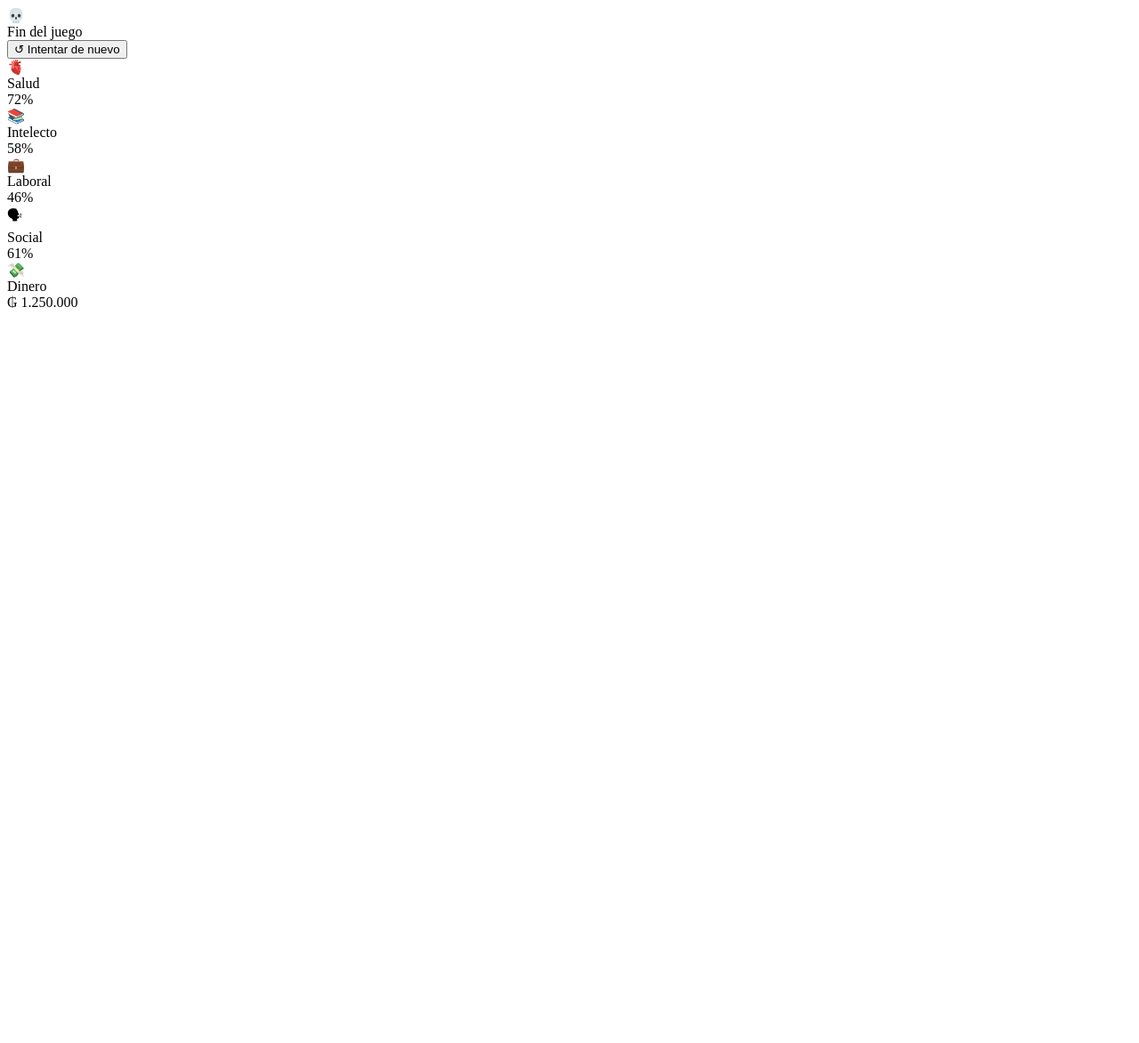
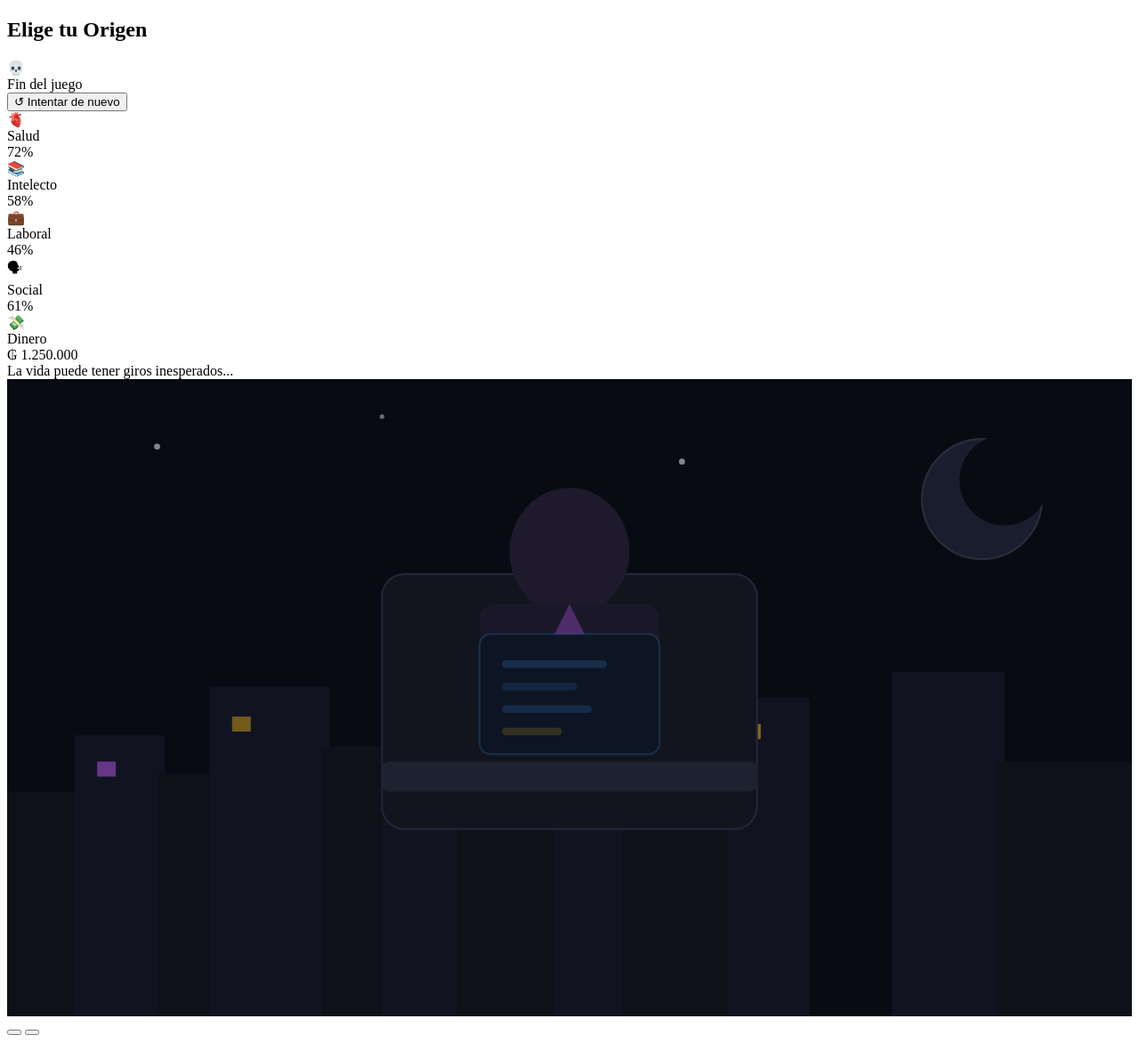
Before and after one commit to Cesahz/hackathon-6.0, a Python web app: template templates/index.html in a window 1280 px wide. Shown: the whole page at 89% size. Before the commit the page ends 346 px from the top, so only its background shows below. Run offline with Jinja, Linux system fonts and the light colour scheme; the template is opened without the code that fills it, so the values that code supplies are empty; some web fonts are replaced.

Commit message:
feat:pantalla de inicio terminada para elegir la clase del personaje

```diff
--- a/templates/index.html
+++ b/templates/index.html
@@ -4,7 +4,6 @@
   <meta charset="UTF-8" />
   <meta name="viewport" content="width=device-width, initial-scale=1.0" />
   <title>Pathraguay</title>
-
   <link rel="preconnect" href="https://fonts.googleapis.com" />
   <link rel="preconnect" href="https://fonts.gstatic.com" crossorigin />
   <link href="https://fonts.googleapis.com/css2?family=IM+Fell+English:ital@0;1&family=Share+Tech+Mono&display=swap" rel="stylesheet" />
@@ -13,6 +12,11 @@
 <body>
 
 <div id="game">
+
+  <div id="start-screen" class="start-screen">
+    <h2 class="start-title">Elige tu Origen</h2>
+    <div id="clases-container" class="clases-container"></div>
+  </div>
 
   <div id="gameover-overlay">
     <div id="gameover-box">
@@ -26,9 +30,6 @@
   </div>
 
   <div id="stats-block">
-  </div>
-
-  <div id="card-area">
     <div class="stat-row s-salud" id="row-salud">
       <div class="stat-icon">🫀</div>
       <div class="stat-name">Salud</div>
@@ -78,8 +79,65 @@
     </div>
   </div>
 
+  <div id="card-area">
+    <div id="card-inner">
+      <div class="hud-sep"></div>
+      <div id="name-block">
+        <div id="npc-tag">La vida puede tener giros inesperados...</div>
+        <div id="npc-name"></div>
+      </div>
+      <div class="hud-sep"></div>
+
+      <div id="card-image">
+        <svg viewBox="0 0 300 170" xmlns="http://www.w3.org/2000/svg">
+          <rect width="300" height="170" fill="#080b12"/>
+          <rect x="0"   y="110" width="20" height="60" fill="#0f1118"/>
+          <rect x="18"  y="95"  width="24" height="75" fill="#111420"/>
+          <rect x="40"  y="105" width="16" height="65" fill="#0f1118"/>
+          <rect x="54"  y="82"  width="32" height="88" fill="#111420"/>
+          <rect x="84"  y="98"  width="18" height="72" fill="#0f1118"/>
+          <rect x="100" y="76"  width="22" height="94" fill="#111420"/>
+          <rect x="120" y="90"  width="28" height="80" fill="#0f1118"/>
+          <rect x="146" y="80"  width="20" height="90" fill="#111420"/>
+          <rect x="164" y="100" width="30" height="70" fill="#0f1118"/>
+          <rect x="192" y="85"  width="22" height="85" fill="#111420"/>
+          <rect x="236" y="78"  width="30" height="92" fill="#111420"/>
+          <rect x="264" y="102" width="36" height="68" fill="#0f1118"/>
+          <rect x="24"  y="102" width="5" height="4" fill="#9b4dca" opacity="0.6"/>
+          <rect x="60"  y="90"  width="5" height="4" fill="#d4a017" opacity="0.5"/>
+          <rect x="104" y="84"  width="5" height="4" fill="#3d8fe0" opacity="0.6"/>
+          <rect x="150" y="88"  width="5" height="4" fill="#9b4dca" opacity="0.5"/>
+          <rect x="196" y="92"  width="5" height="4" fill="#d4a017" opacity="0.6"/>
+          <circle cx="40"  cy="18" r="0.8" fill="#ffffff" opacity="0.5"/>
+          <circle cx="100" cy="10" r="0.6" fill="#ffffff" opacity="0.4"/>
+          <circle cx="180" cy="22" r="0.8" fill="#ffffff" opacity="0.5"/>
+          <circle cx="260" cy="32" r="16" fill="#1a1d2e" stroke="#2a2d3a" stroke-width="0.5"/>
+          <circle cx="266" cy="27" r="12" fill="#080b12"/>
+          <rect x="100" y="52" width="100" height="68" rx="6" fill="#12151e" stroke="#22263a" stroke-width="0.5"/>
+          <ellipse cx="150" cy="46" rx="16" ry="17" fill="#1e1a2c"/>
+          <rect x="126" y="60" width="48" height="32" rx="4" fill="#1a1828"/>
+          <polygon points="150,60 154,68 150,82 146,68" fill="#9b4dca" opacity="0.4"/>
+          <rect x="100" y="102" width="100" height="8" rx="2" fill="#1e2230"/>
+          <rect x="126" y="68" width="48" height="32" rx="3" fill="#0d1524" stroke="#3d8fe033" stroke-width="0.5"/>
+          <rect x="132" y="75" width="28" height="2" rx="1" fill="#3d8fe0" opacity="0.2"/>
+          <rect x="132" y="81" width="20" height="2" rx="1" fill="#3d8fe0" opacity="0.15"/>
+          <rect x="132" y="87" width="24" height="2" rx="1" fill="#3d8fe0" opacity="0.18"/>
+          <rect x="132" y="93" width="16" height="2" rx="1" fill="#d4a017" opacity="0.2"/>
+        </svg>
+      </div>
+
+      <div id="situation-block">
+        <div id="situation-text"></div>
+      </div>
+
+      <div id="btn-row">
+        <button id="btn-izq"></button>
+        <button id="btn-der"></button>
+      </div>
+    </div>
+  </div>
+
   <div id="log"></div>
-
 </div>
 
 <script src="/static/app.js"></script>
```
